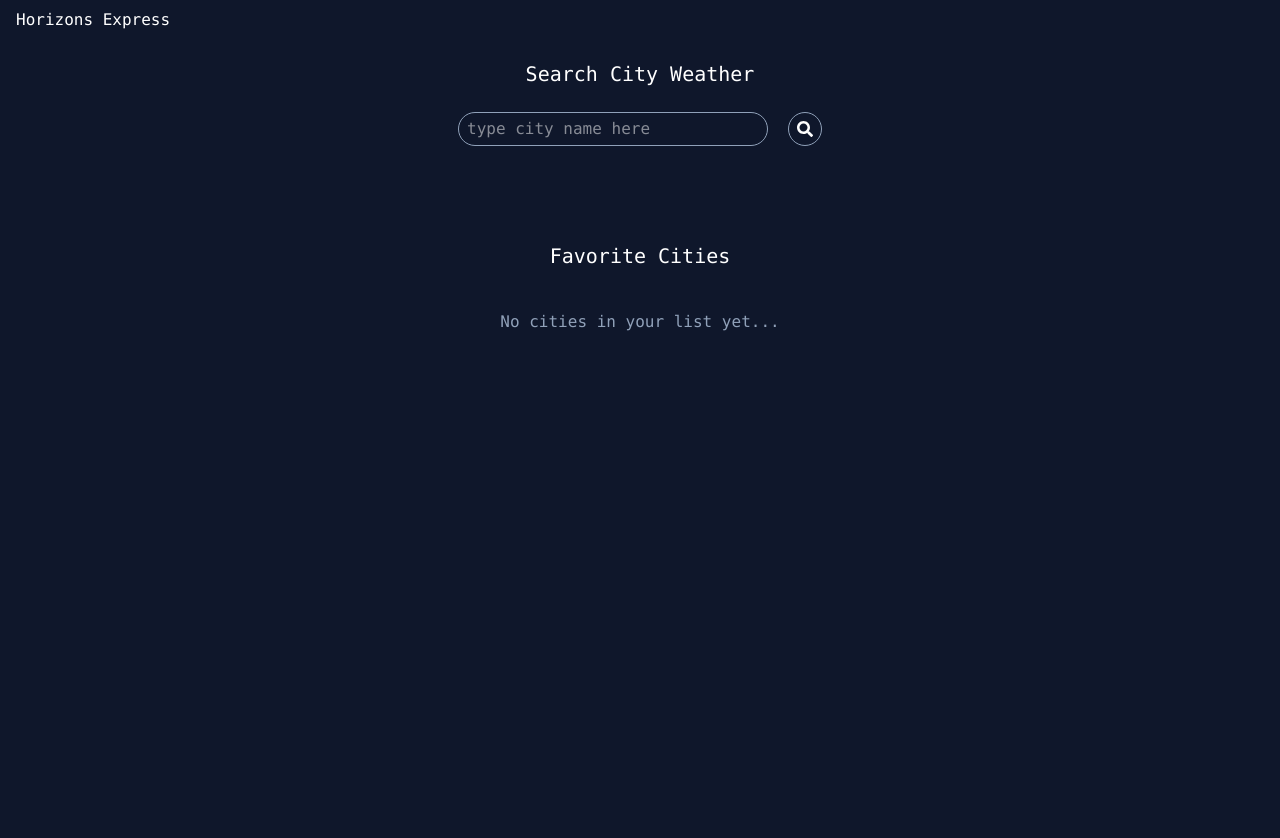
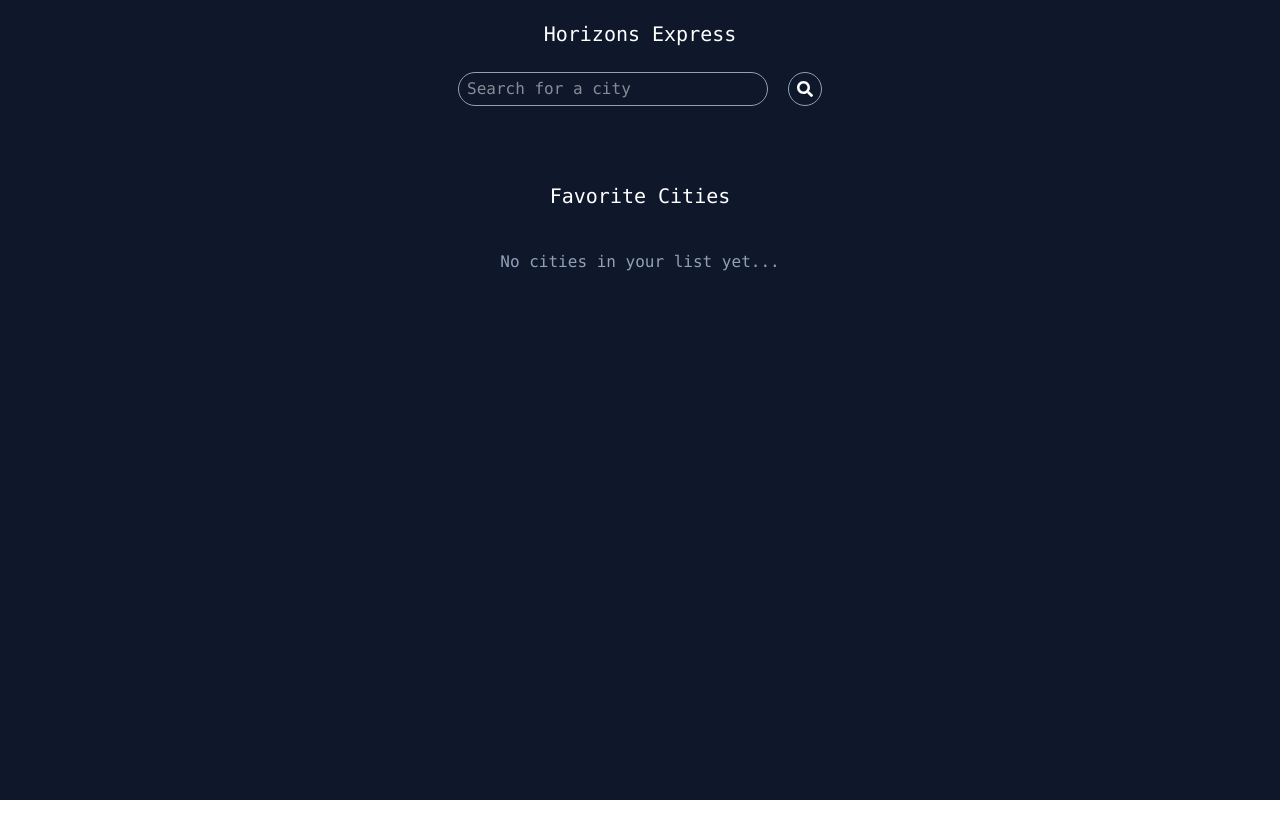
Before and after one commit to Raftouch/horizons-express, a React (Vite) app in the folder client/: page / in a window 1280 px wide. After the commit the page ends 800 px from the top, so only its background shows below. Built offline with nearby package versions, Linux system fonts and the light colour scheme.

Commit message:
:lipstick: quick update css, no need in navbar for now

```diff
--- a/client/src/App.tsx
+++ b/client/src/App.tsx
@@ -1,10 +1,10 @@
-import NavBar from "./components/NavBar";
+// import NavBar from "./components/NavBar";
 import MainPage from "./pages/MainPage";
 
 function App() {
   return (
     <div className="font-mono bg-slate-900">
-      <NavBar />
+      {/* <NavBar /> */}
       <MainPage />
     </div>
   );
--- a/client/src/components/Favorite.tsx
+++ b/client/src/components/Favorite.tsx
@@ -28,7 +28,7 @@ export default function Favorite() {
   console.log("all weather : ", allWeather);
 
   return (
-    <div className="mt-5">
+    <div className="">
       <h2 className="text-white text-center text-xl my-10">Favorite Cities</h2>
       {favorieCitiesWeather.length > 0 ? (
         <div className="max-w-[400px] md:max-w-[768px] xl:max-w-[1280px] m-auto px-5">
--- a/client/src/components/Weather.tsx
+++ b/client/src/components/Weather.tsx
@@ -31,7 +31,7 @@ export default function Weather() {
         <input
           type="text"
           value={city}
-          placeholder="type city name here"
+          placeholder="Search for a city"
           onChange={handleChange}
           className="flex-1 border border-slate-400 px-2 py-1 rounded-full"
         />
--- a/client/src/pages/MainPage.tsx
+++ b/client/src/pages/MainPage.tsx
@@ -4,7 +4,7 @@ import Weather from "../components/Weather";
 export default function MainPage() {
   return (
     <div className="px-10 py-5 flex flex-col items-center text-slate-900 w-full min-h-screen">
-      <h1 className="text-white text-xl mb-2">Search City Weather</h1>
+      <h1 className="text-white text-xl mb-2">Horizons Express</h1>
       <Weather />
       <Favorite />
     </div>
```
